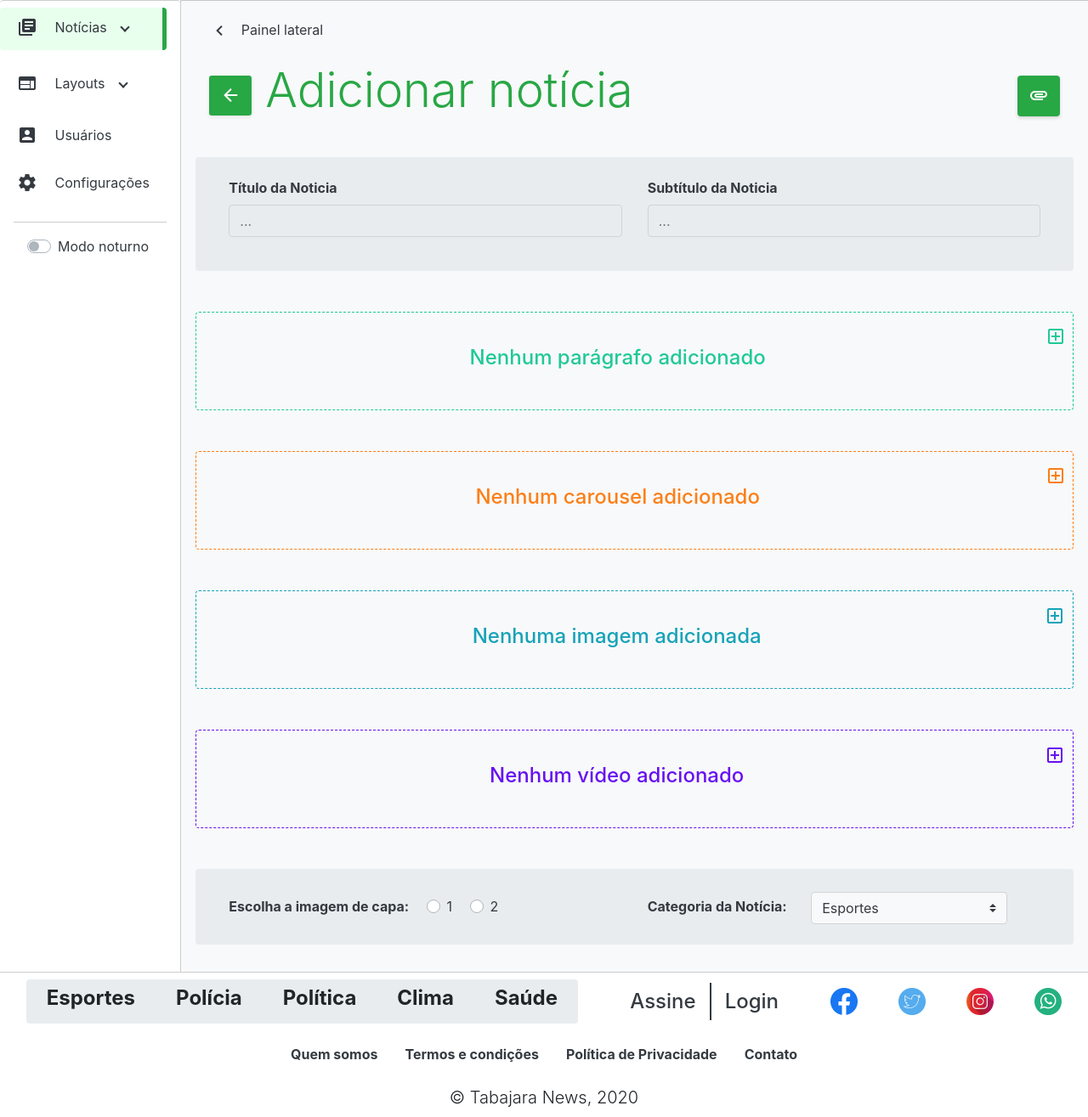
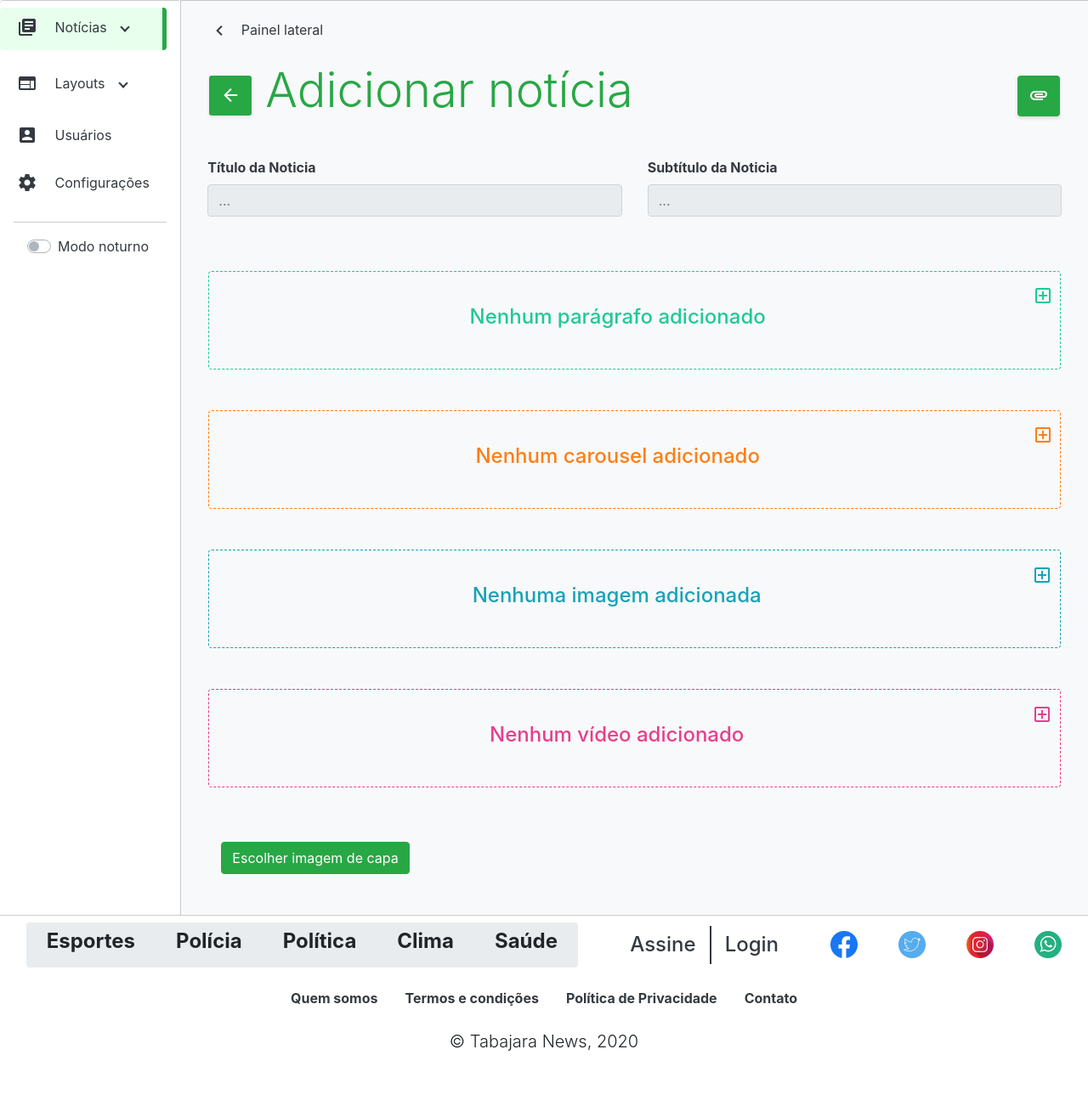
Before and after one commit to luangelsdorf/newsTemplate, a PHP site: page /add_noticia.html in a window 1280 px wide. Shown: the part 108-1423 px from the top of the page at 85% size. After the commit the page ends 1345 px from the top, so only its background shows below. Run offline with PHP 8.4, Linux system fonts and the light colour scheme.

Commit message:
escolher imagem de capa v1 (botão)

```diff
--- a/add_noticia.html
+++ b/add_noticia.html
@@ -141,7 +141,6 @@
     <span class="btn material-icons pr-2 ml-1 text-dark pb-2" onclick="sideBarToggle()" id="sidebar-toggle"></span>
     <span class="text-dark pb-3">Painel lateral</span>
 
-
     <div class="row py-3">
         <div class="col-md-10">
             <div class="row display-4 pl-3 text-success">
@@ -183,10 +182,8 @@
         </div>
     </div>
 
-
-
-    <form class="m-3" id="form_cancel">
-        <div class="row my-2 p-4 rounded bg-light-2">
+    <div class="container py-3" id="section-1">
+        <div class="row">
             <div class="col-md-6">
                 <div class="form-group">
                     <label class="text-light" for="titulo"><strong>Título da Noticia</strong></label>
@@ -201,36 +198,15 @@
             </div>
         </div>
 
-        <div id="paragraph_container"  style="min-height: 116px;"></div>
-        <div id="carousels_container"  style="min-height: 116px;"></div>
-        <div id="img_container"        style="min-height: 116px;"></div>
-        <div id="video_container"      style="min-height: 116px;"></div>
+        <div id="paragraph_container"  style="min-height: 116px;" class="mx-3"></div>
+        <div id="carousels_container"  style="min-height: 116px;" class="mx-3"></div>
+        <div id="img_container"        style="min-height: 116px;" class="mx-3"></div>
+        <div id="video_container"      style="min-height: 116px;" class="mx-3"></div>
 
-        <div class="row my-2 p-4 rounded bg-light-2">
-            <div class="col-md-6">
-                <label class="text-dark m-0 py-2"><strong class="pr-3">Escolha a imagem de capa:</strong></label>
-                <div class="custom-control custom-radio custom-control-inline">
-                    <input type="radio" id="customRadioInline1" name="customRadioInline1" class="custom-control-input">
-                    <label class="custom-control-label text-dark" for="customRadioInline1">1</label>
-                </div>
-                <div class="custom-control custom-radio custom-control-inline">
-                    <input type="radio" id="customRadioInline2" name="customRadioInline1" class="custom-control-input">
-                    <label class="custom-control-label text-dark" for="customRadioInline2">2</label>
-                </div>
-            </div>
+        <button class="btn btn-success m-3" id="add-capa-btn">Escolher imagem de capa</button>
+        <strong class="d-inline-block text-danger m-2 p-2" id="error"></strong>
+    </div>
 
-            <div class="col-md-6">
-                <label class="pr-4 text-dark m-0 py-2" for="cat"><strong>Categoria da Notícia:</strong></label>
-                <select class="custom-select bg-light text-dark w-50" id="cat">
-                    <option class="bg-light text-dark">Esportes</option>
-                    <option class="bg-light text-dark">Polícia</option>
-                    <option class="bg-light text-dark">Política</option>
-                    <option class="bg-light text-dark">Clima</option>
-                    <option class="bg-light text-dark">Saúde</option>
-                </select>
-            </div>
-        </div>
-    </form>
 </div>
 
 </body>
@@ -395,8 +371,31 @@
         </div>
     </div>
 
+    <!--Modal Escolher Imagem de Capa-->
+    <div class="modal fade" id="add-capa">
+        <div class="modal-dialog modal-dialog-centered">
+            <div class="modal-content">
+                <div class="modal-header">
+                    <h5 class="modal-title text-dark">Escolha uma imagem</h5>
+                    <button type="button" class="close" data-dismiss="modal">
+                        <span>&times;</span>
+                    </button>
+                </div>
+                <div class="modal-body">
+                    ...
+                </div>
+                <div class="modal-footer">
+                    <button type="button" class="btn btn-secondary" data-dismiss="modal">Close</button>
+                    <button type="button" class="btn btn-primary">Save changes</button>
+                </div>
+            </div>
+        </div>
+    </div>
+
     <script>
         openCarousel = () => $('#modalCarousel').modal().toggle();
+
+
     </script>
 
 
--- a/css/extended.css
+++ b/css/extended.css
@@ -300,7 +300,7 @@ a[href]:hover {
 #img_container > .border-info {
     transition: all 200ms ease-out;
 }
-#video_container > .border-indigo {
+#video_container > .border-pink {
     transition: all 200ms ease-out;
 }
 #paragraph_container > .border-teal:hover {
@@ -312,7 +312,7 @@ a[href]:hover {
 #img_container > .border-info:hover {
     filter: brightness(80%);
 }
-#video_container > .border-indigo:hover {
+#video_container > .border-pink:hover {
     filter: brightness(65%);
 }
 .unselectable {
@@ -603,3 +603,11 @@ table.table-dark tbody tr:last-child {
     user-select: none; /* Standard */
     cursor: context-menu;
 }
+
+
+.modal-header {
+    border-bottom: 1px solid rgba(0, 0, 0, 0.2)
+}
+.modal-footer {
+    border-top: 1px solid rgba(0, 0, 0, 0.2)
+}
--- a/js/main.js
+++ b/js/main.js
@@ -119,9 +119,9 @@ let videos        = [];
 
 /* Media Placeholders */
 let paragraph_ph   = "<div class=\"row border border-teal border-dashed rounded justify-content-center align-items-center my-5\" style=\"height: 116px;\"><p class=\"h4 text-teal ml-auto unselectable\">Nenhum parágrafo adicionado</p><div class=\"ml-auto align-self-start\"><a class=\"material-icons-outlined text-teal py-2 m-2\" href=\"javascript:void(0);\" onclick=\"newParagraph()\">add_box</a></div></div>";
-let carousel_ph    = "<div class=\"row border border-caution border-dashed rounded justify-content-center align-items-center my-5\" style=\"height: 116px;\"><p class=\"h4 text-caution ml-auto unselectable\">Nenhum carousel adicionado</p><div class=\"ml-auto align-self-start\"><a class=\"material-icons-outlined text-caution py-2 m-2\" href=\"javascript:void(0);\" onclick=\"openCarousel()\">add_box</a></div></div>";
+let carousel_ph    = "<div class=\"row border border-caution border-dashed rounded justify-content-center align-items-center my-5\" style=\"height: 116px;\"><p class=\"h4 text-caution ml-auto unselectable\">Nenhum carousel adicionado</p><div class=\"ml-auto align-self-start\"><a class=\"material-icons-outlined text-caution py-2 m-2\" href=\"javascript:void(0);\" data-toggle=\"modal\" data-target=\"#modalCarousel\">add_box</a></div></div>";
 let image_ph       = "<div class=\"row border border-info border-dashed rounded justify-content-center align-items-center my-5\" style=\"height: 116px;\"><p class=\"h4 text-info ml-auto unselectable\">Nenhuma imagem adicionada</p><div class=\"ml-auto align-self-start\"><label class=\"btn p-0 material-icons-outlined text-info py-2 m-2\" for=\"img\">add_box</label><input class=\"form-control-file input-file\" type=\"file\" accept=\"image/*\" onchange=\"onChangeImg(this)\" id=\"img\"></div></div>";
-let video_ph       = "<div class=\"row border border-indigo border-dashed rounded justify-content-center align-items-center my-5\" style=\"height: 116px;\"><p class=\"h4 text-indigo ml-auto unselectable\">Nenhum vídeo adicionado</p><div class=\"ml-auto align-self-start\"><label class=\"btn p-0 material-icons-outlined text-indigo py-2 m-2\" for=\"vid\">add_box</label><input class=\"form-control-file input-file\" type=\"file\" accept=\"video/*\" onchange=\"onChangeVid(this)\" id=\"vid\"></div></div>";
+let video_ph       = "<div class=\"row border border-pink border-dashed rounded justify-content-center align-items-center my-5\" style=\"height: 116px;\"><p class=\"h4 text-pink ml-auto unselectable\">Nenhum vídeo adicionado</p><div class=\"ml-auto align-self-start\"><label class=\"btn p-0 material-icons-outlined text-pink py-2 m-2\" for=\"vid\">add_box</label><input class=\"form-control-file input-file\" type=\"file\" accept=\"video/*\" onchange=\"onChangeVid(this)\" id=\"vid\"></div></div>";
 
 
 /* Paragraph Functions */
@@ -288,10 +288,10 @@ function editCarousel() {
 
 function renderReadyCarousel() {
     $('#carousels_container').html("");
-    $('#carousels_container').append('<div class="row no-gutters w-100"><p class="h4 text-caution m-0 py-3 pl-3" id="carousels">Carousels</p><div class=\"ml-auto align-self-center rounded\"><a class=\"material-icons text-danger m-2\" title=\"Excluir todos\" href=\"javascript:void(0);\" onclick=\"deleteAllCarousels()\">close</a><a class=\"material-icons-outlined text-caution m-2\" href=\"javascript:void(0);\" onclick=\"openCarousel()\">add_box</a></div></div>');
+    $('#carousels_container').append('<div class="row no-gutters w-100"><p class="h4 text-caution m-0 py-3 pl-3" id="carousels">Carousels</p><div class=\"ml-auto align-self-center rounded\"><a class=\"material-icons text-danger m-2\" title=\"Excluir todos\" href=\"javascript:void(0);\" onclick=\"deleteAllCarousels()\">close</a><a class=\"material-icons-outlined text-caution m-2\" href=\"javascript:void(0);\" data-toggle=\"modal\" data-target=\"#modalCarousel\">add_box</a></div></div>');
     $('#carousels').append(" (" + carousels.length + ") - " + totalCarouselSize());
     carousels.forEach(m => {
-            var container = "<div class=\"row mx-3 mb-3 border rounded w-100 bg-light-2\" id=\"carouselWrapper_" + m.id + "\"><div class=\"row no-gutters w-100\" style=\"max-height: 32px;\"><p class=\"lead font-weight-bold p-2 m-0 text-dark\" id=\"carrossel_" + m.id + "\"></p><div class=\"ml-auto align-self-start rounded bg-light-4 shadow-sm\"><a class=\"material-icons text-danger p-2 md-18\" href=\"javascript:void(0)\" title=\"Excluir carrossel\"  onclick=\"deleteCarousel(" + m.id + ")\">remove</a><a class=\"material-icons text-warning p-2 md-18\" href=\"javascript:void(0)\" title=\"Excluir carrossel\">edit</a></div></div></div>";
+            var container = "<div class=\"row mx-3 mb-3 border rounded w-100 bg-light-2\" id=\"carouselWrapper_" + m.id + "\"><div class=\"row no-gutters w-100\" style=\"max-height: 32px;\"><p class=\"lead font-weight-bold p-2 m-0 text-dark\" id=\"carrossel_" + m.id + "\"></p><div class=\"ml-auto align-self-start rounded bg-light-4 shadow-sm\"><a class=\"material-icons text-danger p-2 md-18\" href=\"javascript:void(0)\" title=\"Excluir carrossel\" onclick=\"deleteCarousel(" + m.id + ")\">remove</a><a class=\"material-icons text-warning p-2 md-18\" href=\"javascript:void(0)\" title=\"Excluir carrossel\">edit</a></div></div></div>";
             $('#carousels_container').append(container);
             $('#carrossel_' + m.id).append(m.conteudo.length + ' imagens, ' + m.tamanho.toFixed() + ' KB');
             carousels[carousels.indexOf(m)].conteudo.forEach(n => {
@@ -421,12 +421,12 @@ function deleteAllImgs() {
 function defaultVid() {
     if (videos.length === 0) {
         $('#video_container')
-            .removeClass('row border border-indigo border-dashed rounded my-5')
+            .removeClass('row border border-pink border-dashed rounded my-5')
             .append(video_ph)
 
     } else {
         $('#video_container')
-            .addClass('row border border-indigo border-dashed rounded my-5')
+            .addClass('row border border-pink border-dashed rounded my-5')
     }
 }
 
@@ -441,7 +441,7 @@ function newVid(src, size) {
 function renderVid() {
     $('#video_container').html("");
     if (videos.length === 0) return;
-    $('#video_container').append('<div class="row no-gutters w-100"><p class="h4 text-indigo m-0 py-3 pl-3" id="videos">Vídeos</p><div class=\"ml-auto align-self-center rounded\"><a class=\"material-icons text-danger m-2\" title=\"Excluir todos\" href=\"javascript:void(0);\" onclick=\"deleteAllVids()\">close</a><label class=\"btn-2 p-0 material-icons-outlined text-indigo m-2\" for=\"vid\">add_box</label><input class=\"form-control-file input-file\" type=\"file\" accept=\"video/*\" onchange=\"onChangeVid(this)\" id=\"vid\"></div></div>');
+    $('#video_container').append('<div class="row no-gutters w-100"><p class="h4 text-pink m-0 py-3 pl-3" id="videos">Vídeos</p><div class=\"ml-auto align-self-center rounded\"><a class=\"material-icons text-danger m-2\" title=\"Excluir todos\" href=\"javascript:void(0);\" onclick=\"deleteAllVids()\">close</a><label class=\"btn-2 p-0 material-icons-outlined text-pink m-2\" for=\"vid\">add_box</label><input class=\"form-control-file input-file\" type=\"file\" accept=\"video/*\" onchange=\"onChangeVid(this)\" id=\"vid\"></div></div>');
     $('#videos').append(" (" + videos.length + ") - " + totalVidSize().toFixed() + "MB");
     videos.forEach(m => {
             var vid = $("<div class=\"col-md-6 mt-3 mb-4\" id=\"video_col_" + m.id + "\"><div class=\"alert alert-dismissible bg-transparent border-custom shadow p-0 m-0 fade show row no-gutters justify-content-center align-items-center\" style='max-height: 384px; height: 384px;'><figure class=\"figure\"><video class=\"rounded-top\" id=\"video_" + m.id + "\" style='max-height: 320px; max-width: 380px;' src=\"" + m.conteudo + "\" controls></video><figcaption class=\"figure-caption text-center text-dark bg-light-2 rounded-bottom py-1\"><small id=\"caption_vid_" + m.id + "\"></small><small class=\"font-weight-bold\">" + m.tamanho.toFixed() + " MB</small></figcaption></figure><button type=\"button\" onclick='deleteVid(" + m.id + ")' class=\"close\" data-dismiss=\"alert\" aria-label=\"Close\"><span aria-hidden=\"true\" class=\"text-dark\">&times;</span></button></div></div>");
@@ -497,7 +497,7 @@ function deleteAllVids() {
 }
 
 function loadingVid() {
-    $('#video_container').append("<i class=\"spinner-border text-indigo align-self-center\"></i>");
+    $('#video_container').append("<i class=\"spinner-border text-pink align-self-center\"></i>");
 }
 
 
@@ -568,5 +568,25 @@ $('.add-not-light, .add-not-dark').click(function () {
     location.href = "add_noticia.html";
 });
 
+$(document).ready(() => {
+    $('#add-capa-btn').on('click', () => {
+        if (checkCarousels() + imagens.length < 2) {
+            piscarVermelho('#error')
+            document.getElementById('error').innerHTML = '<span class="material-icons align-middle pb-1 pr-1">error</span><span>Adicione ao menos 2 imagens para poder escolher a capa</span>'
 
-/*$('#carousels_container').append($('#carousel_contente').clone().find('#carousel_item_import_'));*/
+        } else {
+            document.getElementById('error').innerHTML = ''
+
+        }
+    })
+});
+
+function checkCarousels() {
+    let imgCounter = 0
+    carousels.forEach(carousel => {
+        carousel.conteudo.forEach(() => {
+            imgCounter += 1
+        })
+    })
+    return imgCounter
+}
```
